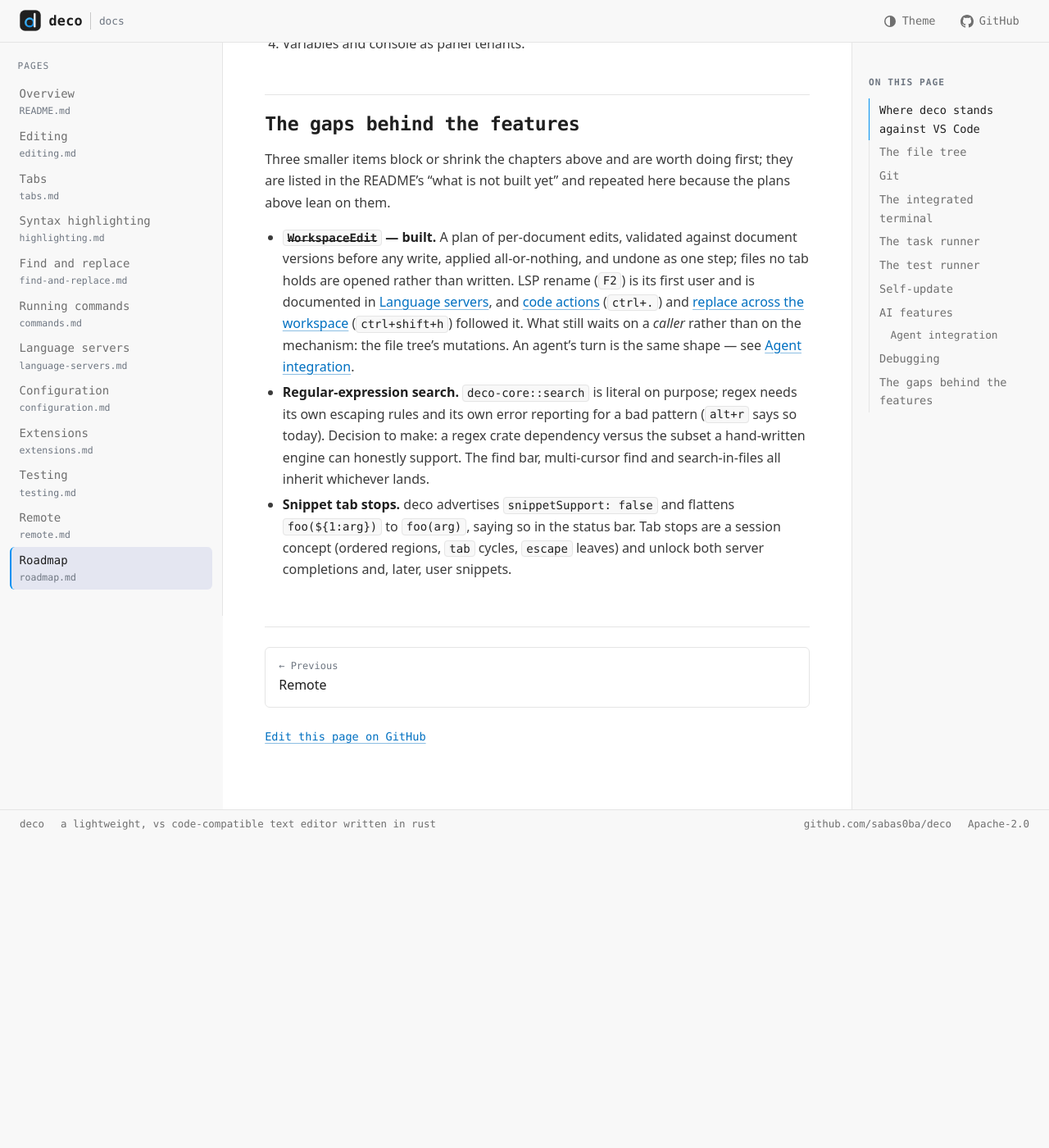
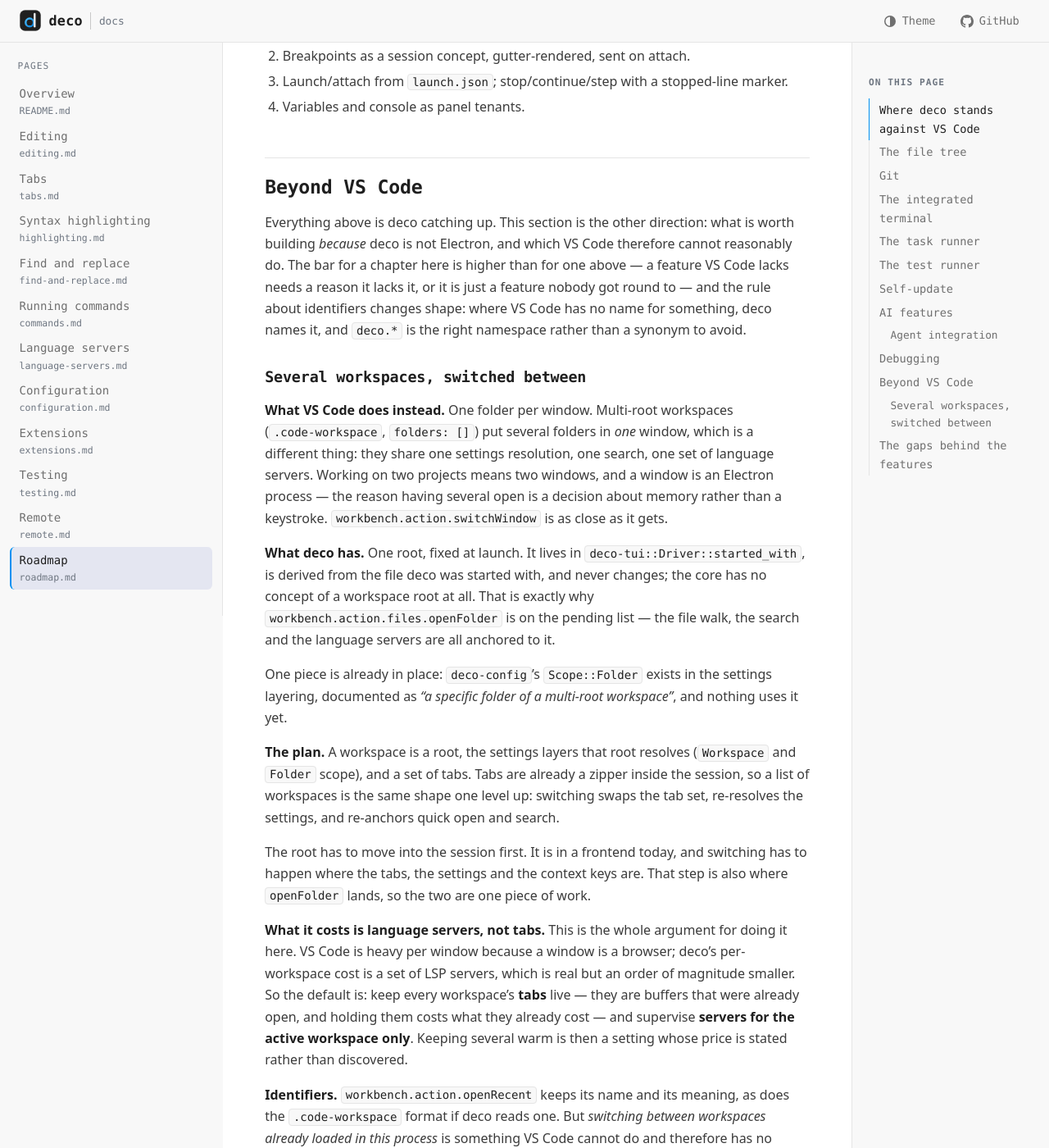
Before and after one commit to sabas0ba/deco, a Jekyll site: the page built from docs/roadmap.md, in a window 1280 px wide and 1400 px high, scrolled down 9391 px. Shown: the whole window at 82% size. Built offline with Jekyll 4.4.1, drawn with Linux system fonts in a browser that asks for light colours; our own code applies the rules of GitHub Pages for plain Markdown files; before the commit the page ends 10414 px from its top, so only the background shows below that; some of the changed text lies outside the part shown.

Commit message:
docs(roadmap): plan several workspaces, switched between
Asked for on #114: open several workspaces at once and switch between them,
since VS Code is heavy enough that having two open is a decision about memory
rather than a keystroke.

It does not belong in the comparison the roadmap is made of. Every chapter there
is deco catching up, and this is the other direction — so the page grows a
`Beyond VS Code` section for what is worth building *because* deco is not
Electron, with this as its first chapter. The bar for that section is higher on
purpose: a feature VS Code lacks needs a reason it lacks it, or it is just one
nobody got round to. The identifier rule inverts there too — where VS Code has
no name for something, `deco.*` is the right namespace rather than the synonym
to avoid.

What the chapter says, having gone and looked:

The root is one path in `deco-tui::Driver::started_with`, fixed at launch, and
the core has no concept of a workspace at all — which is why `openFolder` is
already on the pending list with the same reason attached. `Scope::Folder` is
the one piece already in place, sitting in the settings layering documented as a
multi-root workspace's folder and used by nothing.

The cost is language servers, not tabs, and that is the whole argument for doing
it here rather than admiring it. VS Code pays per window because a window is a
browser; deco would pay per workspace for a set of servers. So the plan keeps
every workspace's tabs live — they are buffers that were already open — and runs
servers for the active one, with a warm-set setting whose price is stated rather
than found out.

No code, and nothing about this is built.

```diff
--- a/docs/roadmap.md
+++ b/docs/roadmap.md
@@ -6,6 +6,10 @@
 > feature — what it would look like here, and the steps to build it. Each
 > chapter is a plan, not a promise; when one ships, its chapter moves out of
 > this page and into a real one with an animation of its own.
+
+Most of the page is deco catching up with VS Code. The last part,
+[Beyond VS Code](#beyond-vs-code), is not: it is what is worth building
+*because* deco is not Electron.
 
 ## Where deco stands against VS Code
 
@@ -363,6 +367,70 @@ it is chrome that debugging will then stand on.
    marker.
 4. Variables and console as panel tenants.
 
+## Beyond VS Code
+
+Everything above is deco catching up. This section is the other direction: what
+is worth building *because* deco is not Electron, and which VS Code therefore
+cannot reasonably do. The bar for a chapter here is higher than for one above —
+a feature VS Code lacks needs a reason it lacks it, or it is just a feature
+nobody got round to — and the rule about identifiers changes shape: where VS
+Code has no name for something, deco names it, and `deco.*` is the right
+namespace rather than a synonym to avoid.
+
+### Several workspaces, switched between
+
+**What VS Code does instead.** One folder per window. Multi-root workspaces
+(`.code-workspace`, `folders: []`) put several folders in *one* window, which is
+a different thing: they share one settings resolution, one search, one set of
+language servers. Working on two projects means two windows, and a window is an
+Electron process — the reason having several open is a decision about memory
+rather than a keystroke. `workbench.action.switchWindow` is as close as it gets.
+
+**What deco has.** One root, fixed at launch. It lives in
+`deco-tui::Driver::started_with`, is derived from the file deco was started
+with, and never changes; the core has no concept of a workspace root at all.
+That is exactly why `workbench.action.files.openFolder` is on the pending list —
+the file walk, the search and the language servers are all anchored to it.
+
+One piece is already in place: `deco-config`'s `Scope::Folder` exists in the
+settings layering, documented as *"a specific folder of a multi-root
+workspace"*, and nothing uses it yet.
+
+**The plan.** A workspace is a root, the settings layers that root resolves
+(`Workspace` and `Folder` scope), and a set of tabs. Tabs are already a zipper
+inside the session, so a list of workspaces is the same shape one level up:
+switching swaps the tab set, re-resolves the settings, and re-anchors quick open
+and search.
+
+The root has to move into the session first. It is in a frontend today, and
+switching has to happen where the tabs, the settings and the context keys are.
+That step is also where `openFolder` lands, so the two are one piece of work.
+
+**What it costs is language servers, not tabs.** This is the whole argument for
+doing it here. VS Code is heavy per window because a window is a browser; deco's
+per-workspace cost is a set of LSP servers, which is real but an order of
+magnitude smaller. So the default is: keep every workspace's **tabs** live —
+they are buffers that were already open, and holding them costs what they
+already cost — and supervise **servers for the active workspace only**. Keeping
+several warm is then a setting whose price is stated rather than discovered.
+
+**Identifiers.** `workbench.action.openRecent` keeps its name and its meaning,
+as does the `.code-workspace` format if deco reads one. But *switching between
+workspaces already loaded in this process* is something VS Code cannot do and
+therefore has no name for, so that is `deco.workspaces.*` — the one case where
+inventing a name is right rather than a synonym for someone else's.
+
+**Steps.**
+
+1. The root moves into `Session`, and `openFolder` changes it: re-walk, re-search,
+   re-root the language servers. One root still, but a mutable one.
+2. Several roots held at once, each with its own tabs and settings resolution;
+   `deco.workspaces.switch` moves between them, and the status bar says which.
+3. A workspace list as a side-bar tenant, so switching is visible rather than
+   remembered.
+4. Servers per active workspace, with the warm-set setting and its cost written
+   down.
+
 ## The gaps behind the features
 
 Three smaller items block or shrink the chapters above and are worth doing
```
Also changed, not shown: docs/README.md (+1 -1 lines), README.md.
